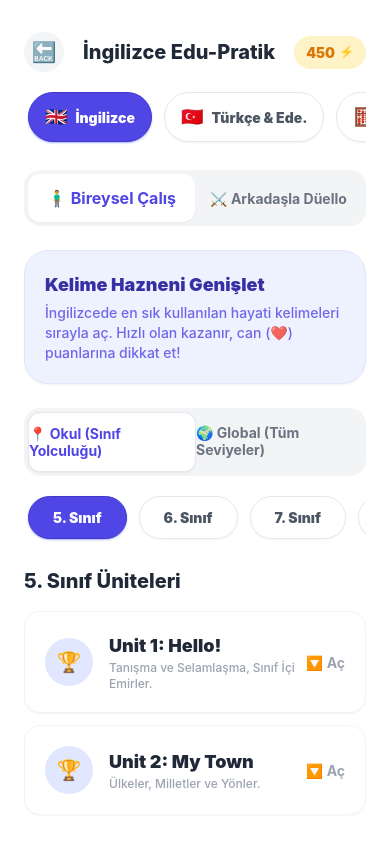
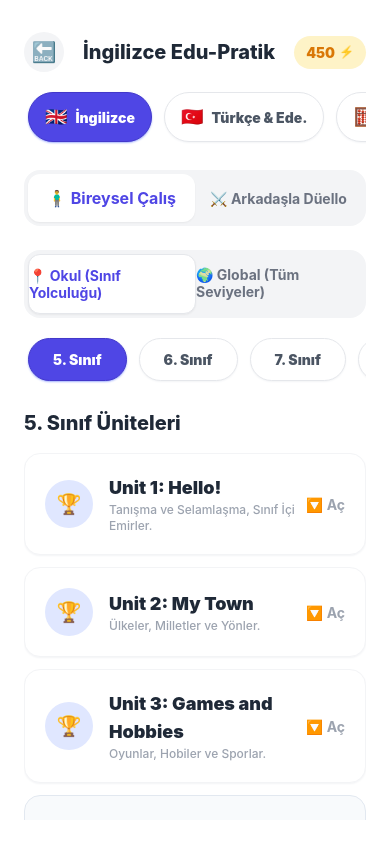
Before and after one commit to irfanunaal-eng/brainmate-app, a React Native app: screen /GameLobbyScreen in a window 390 px wide. Built offline with nearby package versions, Linux system fonts and the light colour scheme; what react-native-calendars would draw is missing.

Commit message:
UI: Remove English-specific 'Kelime Hazneni Genişlet' info box to support multi-subject infrastructure

```diff
--- a/screens/GameLobbyScreen.tsx
+++ b/screens/GameLobbyScreen.tsx
@@ -176,16 +176,6 @@ export function GameLobbyScreen({ route }: any) {
                </TouchableOpacity>
              </View>
 
-             <View className={`p-5 rounded-3xl mb-6 shadow-sm ${selectedMode === 'solo' ? 'bg-indigo-50 border-indigo-100' : 'bg-rose-50 border-rose-100'} border`}>
-                <Text className={`text-lg font-black mb-1 ${selectedMode === 'solo' ? 'text-indigo-800' : 'text-rose-800'}`}>
-                  {selectedMode === 'solo' ? 'Kelime Hazneni Genişlet' : 'Meydan Okuma Zamanı!'}
-                </Text>
-                <Text className={`text-sm font-medium ${selectedMode === 'solo' ? 'text-indigo-600/80' : 'text-rose-600/80'}`}>
-                  {selectedMode === 'solo'
-                     ? 'İngilizcede en sık kullanılan hayati kelimeleri sırayla aç. Hızlı olan kazanır, can (❤️) puanlarına dikkat et!'
-                     : 'Sosyal ağından bir "Ebedi Rakip" veya "Kanka" seç. Aynı kelimeleri kim daha hızlı bilecek?'}
-                </Text>
-             </View>
 
               {selectedMode === 'duel' && (
                  <View className="mb-6">
```
